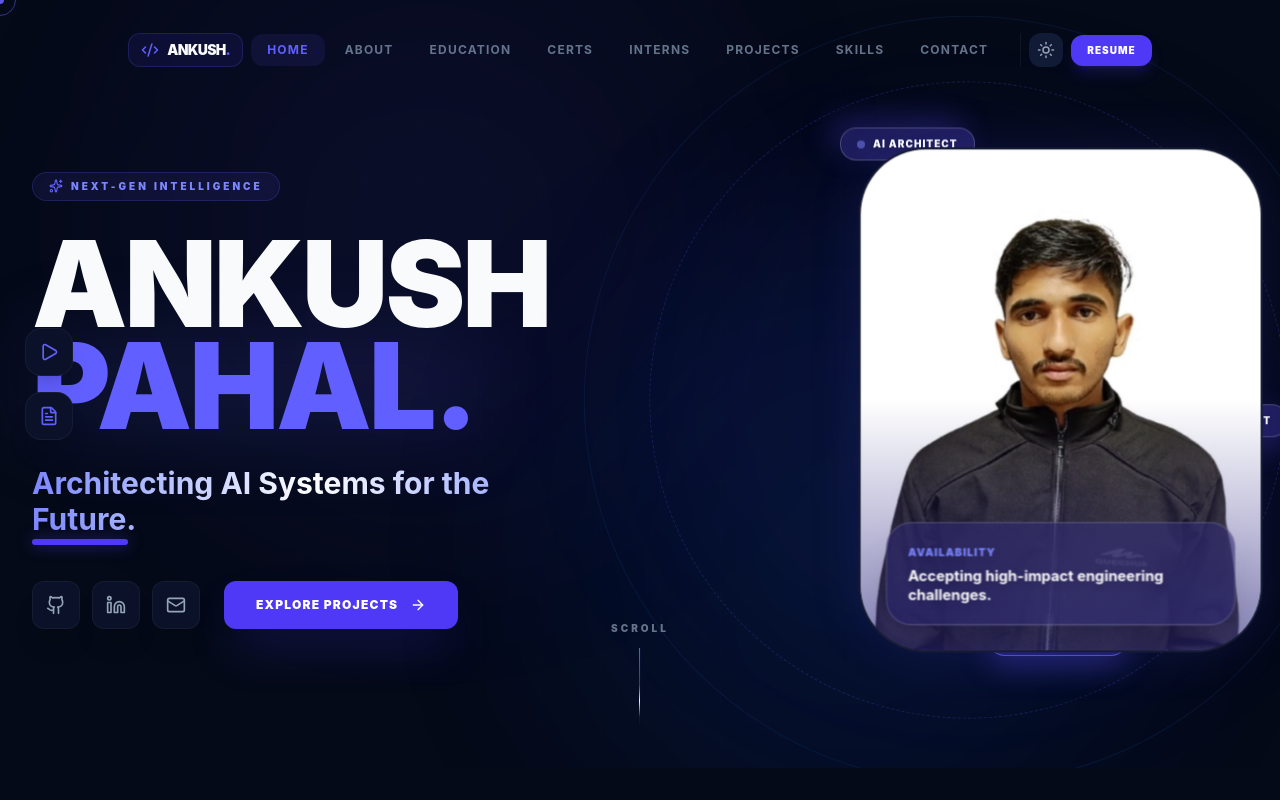
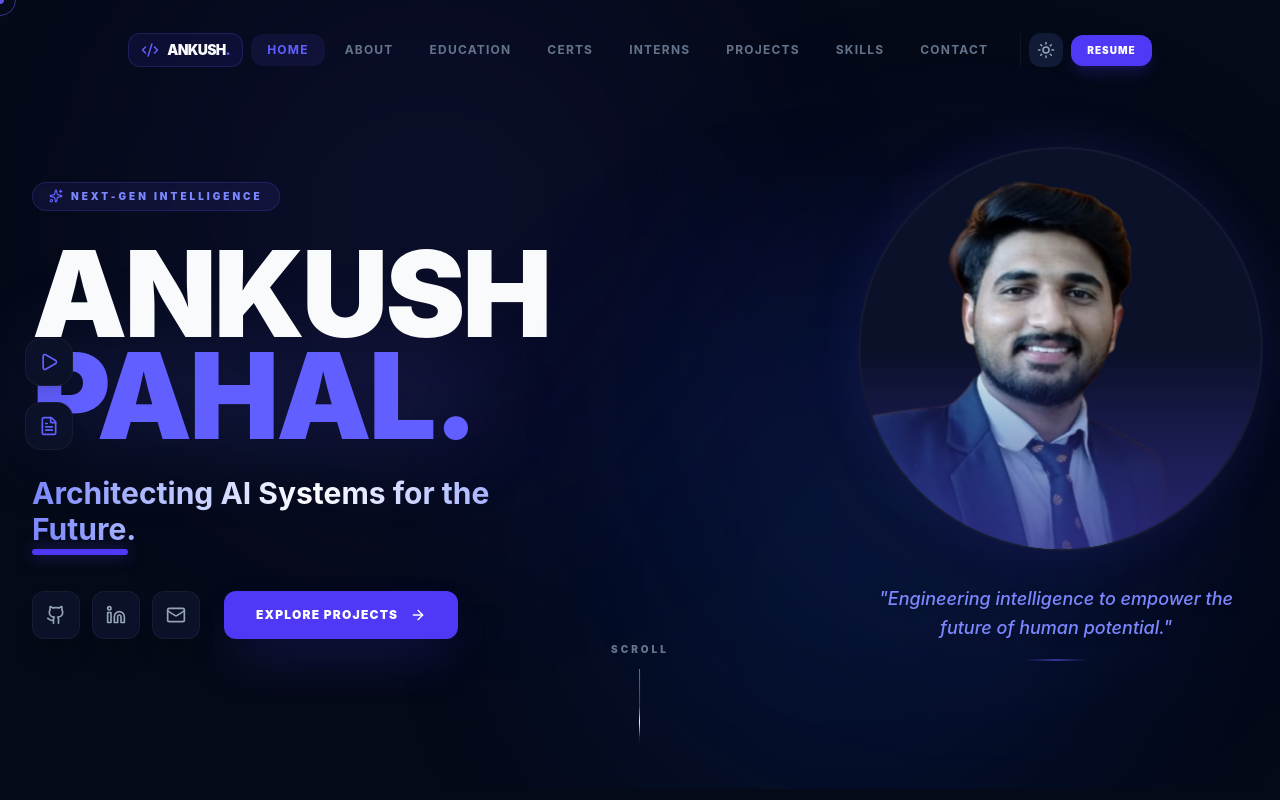
Before and after one commit to ankushpahal-12/meportfolio, a React (Vite) app: page / in a window 1280 px wide. Shown: the top 800 px of the page. Built offline with nearby package versions, Linux system fonts and the light colour scheme.

Commit message:
Update the photo and the resume

```diff
--- a/src/App.jsx
+++ b/src/App.jsx
@@ -16,7 +16,7 @@ import {
     Cpu, Brain, Sparkles, MessageSquare, Copy, Check,
     Phone, MapPin, Send, Twitter, ExternalLink, Play, FileText, Download
 } from 'lucide-react';
-import meImage from './assets/profile.jpg';
+import meImage from './assets/me.png';
 import cvPdf from './assets/ankushcv.pdf';
 import ParticleBackground from './components/ParticleBackground';
 import { ReactLenis } from '@studio-freight/react-lenis';
@@ -392,16 +392,7 @@ const App = () => {
                                     className="relative flex justify-center lg:justify-end perspective-[1000px]"
                                 >
                                     {/* Advanced Framer Motion Background Elements */}
-                                <motion.div
-                                    animate={{ rotate: 360, scale: [1, 1.05, 1] }}
-                                    transition={{ duration: 20, repeat: Infinity, ease: "linear" }}
-                                    className="absolute top-1/2 left-1/2 -translate-x-1/2 -translate-y-1/2 w-[110%] aspect-square rounded-full border border-indigo-500/20 border-dashed z-0 pointer-events-none"
-                                />
-                                <motion.div
-                                    animate={{ rotate: -360, scale: [1, 1.1, 1] }}
-                                    transition={{ duration: 25, repeat: Infinity, ease: "linear" }}
-                                    className="absolute top-1/2 left-1/2 -translate-x-1/2 -translate-y-1/2 w-[130%] aspect-square rounded-full border border-blue-500/10 z-0 pointer-events-none"
-                                />
+
                                     <motion.div
                                         animate={{ scale: [1, 1.2, 1], opacity: [0.3, 0.6, 0.3] }}
                                         transition={{ duration: 8, repeat: Infinity, ease: "easeInOut" }}
@@ -422,65 +413,37 @@ const App = () => {
                                     >
                                         <div
                                             style={{ transform: "translateZ(50px)" }}
-                                        className="w-full aspect-[4/5] rounded-[4rem] overflow-hidden border-2 border-[var(--border-color)] shadow-[0_0_50px_rgba(79,70,229,0.15)] group relative bg-[var(--bg-secondary)]"
+                                            className="w-full aspect-square rounded-full overflow-hidden border-2 border-[var(--border-color)] shadow-[0_0_50px_rgba(79,70,229,0.15)] group relative bg-[var(--bg-secondary)]"
                                         >
                                             <div className="absolute inset-0 bg-gradient-to-t from-indigo-900/60 via-transparent to-transparent z-10 transition-opacity duration-300 group-hover:opacity-80"></div>
                                             <img
                                                 src={meImage}
                                                 alt="Ankush Pahal"
-                                            className="w-full h-full object-cover group-hover:scale-110 transition-transform duration-1000"
+                                                className="w-full h-full object-cover scale-[1.7] transform transition-transform duration-1000 group-hover:scale-[1.8]"
                                             />
-
-                                        {/* Glassmorphic Overlay (Popped out in 3D) */}
-                                        <div
-                                            style={{ transform: "translateZ(80px)" }}
-                                            className="absolute bottom-6 left-6 right-6 p-5 rounded-3xl bg-indigo-900/40 backdrop-blur-2xl border border-white/20 z-20 shadow-2xl transition-all duration-300 group-hover:bg-indigo-600/50"
-                                        >
-                                            <p className="text-[10px] font-black text-indigo-400 uppercase tracking-widest mb-1.5 drop-shadow-md">Availability</p>
-                                            <p className="text-white text-sm font-bold leading-tight drop-shadow-md">Accepting high-impact engineering challenges.</p>
-                                        </div>
+                                            <div className="absolute inset-0 bg-gradient-to-t from-indigo-900/40 via-transparent to-transparent z-10"></div>
                                         </div>
 
-                                    {/* Floating Glass Badges (Popped further out) */}
+                                        {/* Professional Thought Line (Quote) */}
                                         <motion.div
-                                        animate={{ y: [0, -15, 0] }}
-                                        transition={{ duration: 4, repeat: Infinity, ease: "easeInOut" }}
-                                        style={{ transform: "translateZ(100px)" }}
-                                        className="absolute -top-6 -left-6 z-30 px-4 py-2 rounded-2xl bg-indigo-900/60 backdrop-blur-xl border border-white/20 shadow-[-10px_-10px_30px_rgba(79,70,229,0.3)] flex items-center gap-2"
+                                            initial={{ opacity: 0, y: 10 }}
+                                            animate={{ opacity: 1, y: 0 }}
+                                            transition={{ delay: 0.8, duration: 1 }}
+                                            className="mt-10 text-center relative z-20"
                                         >
-                                        <div className="w-2 h-2 rounded-full bg-indigo-400 animate-pulse"></div>
-                                        <span className="text-[10px] font-black text-white uppercase tracking-widest drop-shadow-sm">AI Architect</span>
-                                    </motion.div>
-
-                                    <motion.div
-                                        animate={{ y: [0, 15, 0] }}
-                                        transition={{ duration: 5, repeat: Infinity, ease: "easeInOut", delay: 1 }}
-                                        style={{ transform: "translateZ(120px)" }}
-                                        className="absolute top-1/2 -right-10 z-30 px-4 py-2 rounded-2xl bg-indigo-900/60 backdrop-blur-xl border border-white/20 shadow-[10px_10px_30px_rgba(79,70,229,0.3)] flex items-center gap-2"
-                                    >
-                                        <Brain size={14} className="text-indigo-400" />
-                                        <span className="text-[10px] font-black text-white uppercase tracking-widest drop-shadow-sm">LLM Scientist</span>
-                                    </motion.div>
-
-                                    <motion.div
-                                        animate={{ x: [0, 10, 0] }}
-                                        transition={{ duration: 6, repeat: Infinity, ease: "easeInOut" }}
-                                        style={{ transform: "translateZ(90px)" }}
-                                        className="absolute -bottom-4 left-1/2 -translate-x-1/2 z-30 px-4 py-2 rounded-2xl bg-indigo-600/40 backdrop-blur-xl border border-indigo-400/50 shadow-[0_10px_30px_rgba(79,70,229,0.4)] flex items-center gap-2"
-                                    >
-                                        <Cpu size={14} className="text-white" />
-                                        <span className="text-[10px] font-black text-white uppercase tracking-widest drop-shadow-sm">Open Source</span>
+                                            <p className="text-indigo-400 font-medium italic text-lg leading-relaxed max-w-sm mx-auto drop-shadow-lg">
+                                                "Engineering intelligence to empower the future of human potential."
+                                            </p>
+                                            <div className="w-16 h-[2px] bg-gradient-to-r from-transparent via-indigo-500/50 to-transparent mx-auto mt-4"></div>
                                         </motion.div>
                                     </motion.div>
 
                                     {/* Decorative Background Elements */}
                                     <div className="absolute top-1/2 left-1/2 -translate-x-1/2 -translate-y-1/2 w-[120%] h-[120%] -z-10 bg-indigo-500/5 rounded-full blur-[100px] animate-pulse"></div>
                                 </motion.div>
-
-                            {/* Mobile Only: CV Buttons render exactly under the Profile Card */}
                                 <div className="md:hidden flex justify-center mt-[-2rem] relative z-40 w-full mb-8">
                                     {(() => {
-                                    // Repeating simple version for mobile layout scope
+
                                         return (
                                             <div className="flex flex-row justify-center items-center gap-4 p-4 shadow-2xl bg-[var(--bg-secondary)]/90 backdrop-blur-xl border border-[var(--border-color)] rounded-full w-max mt-4">
                                                 <div className="relative group">
@@ -962,10 +925,15 @@ const App = () => {
                                         </div>
                                     </li>
                                     <li className="pt-4">
-                                    <button className="w-full py-4 bg-[var(--bg-tertiary)] border border-[var(--border-color)] text-[var(--text-primary)] text-xs font-black uppercase tracking-widest rounded-2xl hover:border-indigo-500/50 transition-all flex items-center justify-center gap-2 group">
+                                        <a
+                                            href="https://drive.google.com/file/d/1DjeTpPTlevwMsqQMzmITPDJqiX_Vo2J9/view?usp=sharing"
+                                            target="_blank"
+                                            rel="noopener noreferrer"
+                                            className="w-full py-4 bg-[var(--bg-tertiary)] border border-[var(--border-color)] text-[var(--text-primary)] text-xs font-black uppercase tracking-widest rounded-2xl hover:border-indigo-500/50 transition-all flex items-center justify-center gap-2 group"
+                                        >
                                             Download Resume
                                             <ExternalLink size={14} className="group-hover:translate-y-[-2px] group-hover:translate-x-[2px] transition-transform" />
-                                    </button>
+                                        </a>
                                     </li>
                                 </ul>
                             </div>
--- a/src/components/MediaModal.jsx
+++ b/src/components/MediaModal.jsx
@@ -1,8 +1,19 @@
-import React from 'react';
+import React, { useEffect } from 'react';
 import { motion, AnimatePresence } from 'framer-motion';
 import { X, ExternalLink, Download, Maximize2 } from 'lucide-react';
 
 const MediaModal = ({ isOpen, onClose, type, url, title }) => {
+    useEffect(() => {
+        if (isOpen) {
+            document.body.style.overflow = 'hidden';
+        } else {
+            document.body.style.overflow = 'unset';
+        }
+        return () => {
+            document.body.style.overflow = 'unset';
+        };
+    }, [isOpen]);
+
     if (!isOpen) return null;
 
     return (
--- a/src/components/Navbar.jsx
+++ b/src/components/Navbar.jsx
@@ -10,8 +10,6 @@ const Navbar = ({ theme, toggleTheme }) => {
     useEffect(() => {
         const handleScroll = () => {
             setIsScrolled(window.scrollY > 20);
-
-            // Active section detection
             const sections = ['home', 'about', 'education', 'certifications', 'projects', 'skills', 'contact'];
             const scrollPosition = window.scrollY + 100;
 
@@ -100,13 +98,16 @@ const Navbar = ({ theme, toggleTheme }) => {
                     </motion.button>
 
                     {/* Resume Button */}
-                    <motion.button
+                    <motion.a
                         whileHover={{ scale: 1.05 }}
                         whileTap={{ scale: 0.95 }}
-                        className="px-4 py-2 bg-indigo-600 text-white text-[10px] font-black uppercase tracking-widest rounded-xl shadow-lg shadow-indigo-600/20 hover:bg-indigo-500 transition-all hidden sm:block"
+                        href="https://drive.google.com/file/d/1DjeTpPTlevwMsqQMzmITPDJqiX_Vo2J9/view?usp=sharing"
+                        target="_blank"
+                        rel="noopener noreferrer"
+                        className="px-4 py-2 bg-indigo-600 text-white text-[10px] font-black uppercase tracking-widest rounded-xl shadow-lg shadow-indigo-600/20 hover:bg-indigo-500 transition-all hidden sm:flex items-center justify-center pointer-events-auto"
                     >
                         Resume
-                    </motion.button>
+                    </motion.a>
 
                     {/* Mobile Toggle */}
                     <button
@@ -117,8 +118,6 @@ const Navbar = ({ theme, toggleTheme }) => {
                     </button>
                 </div>
             </motion.nav>
-
-            {/* Mobile Menu Overlay */}
             <AnimatePresence>
                 {isMobileMenuOpen && (
                     <motion.div
@@ -144,9 +143,14 @@ const Navbar = ({ theme, toggleTheme }) => {
                                 </a>
                             ))}
                         </div>
-                        <button className="w-full mt-6 py-4 bg-indigo-600 text-white text-[10px] font-black uppercase tracking-widest rounded-2xl shadow-xl shadow-indigo-600/20">
+                        <a
+                            href="https://drive.google.com/file/d/1DjeTpPTlevwMsqQMzmITPDJqiX_Vo2J9/view?usp=sharing"
+                            target="_blank"
+                            rel="noopener noreferrer"
+                            className="w-full mt-6 py-4 bg-indigo-600 text-white text-[10px] font-black uppercase tracking-widest rounded-2xl shadow-xl shadow-indigo-600/20 flex items-center justify-center transition-all hover:bg-indigo-500"
+                        >
                             Download Resume
-                        </button>
+                        </a>
                     </motion.div>
                 )}
             </AnimatePresence>
--- a/src/components/SkillsModal.jsx
+++ b/src/components/SkillsModal.jsx
@@ -1,9 +1,21 @@
-import React from 'react';
+import React, { useState, useEffect } from 'react';
 import { motion, AnimatePresence } from 'framer-motion';
 import { X, Code2, Cpu, Globe, Database, Terminal, Sparkles } from 'lucide-react';
 
 const SkillsModal = ({ isOpen, onClose, skills, theme }) => {
     const [hoveredSkill, setHoveredSkill] = React.useState(null);
+
+    useEffect(() => {
+        if (isOpen) {
+            document.body.style.overflow = 'hidden';
+        } else {
+            document.body.style.overflow = 'unset';
+        }
+        return () => {
+            document.body.style.overflow = 'unset';
+        };
+    }, [isOpen]);
+
     if (!isOpen) return null;
 
     const isDark = theme === 'dark';
```
Also changed, not shown: src/assets/profile.jpg (deleted), 1 other file (tests, documents, lock files or other folders). Lines whose indentation alone changed are shown as unchanged.
